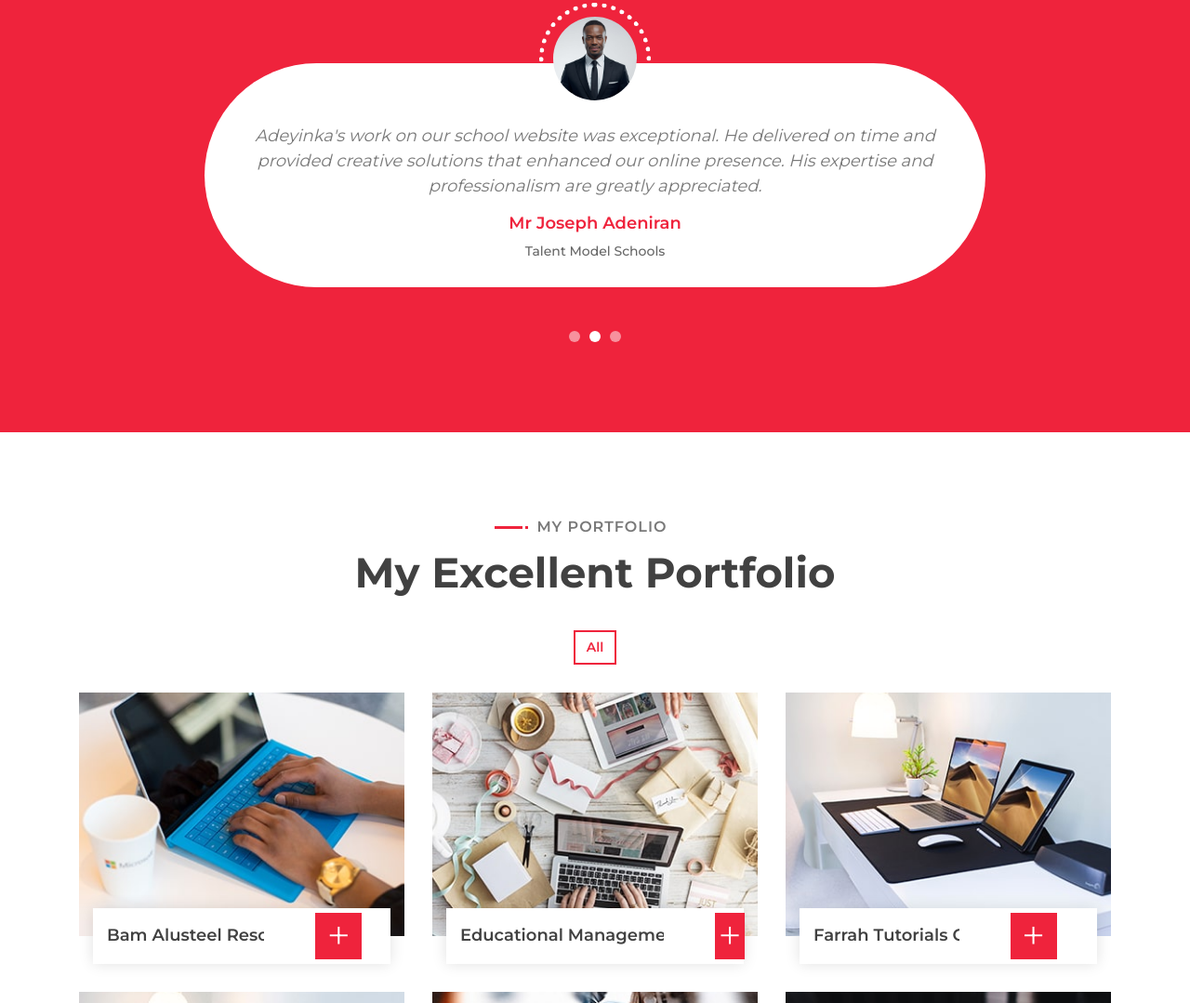
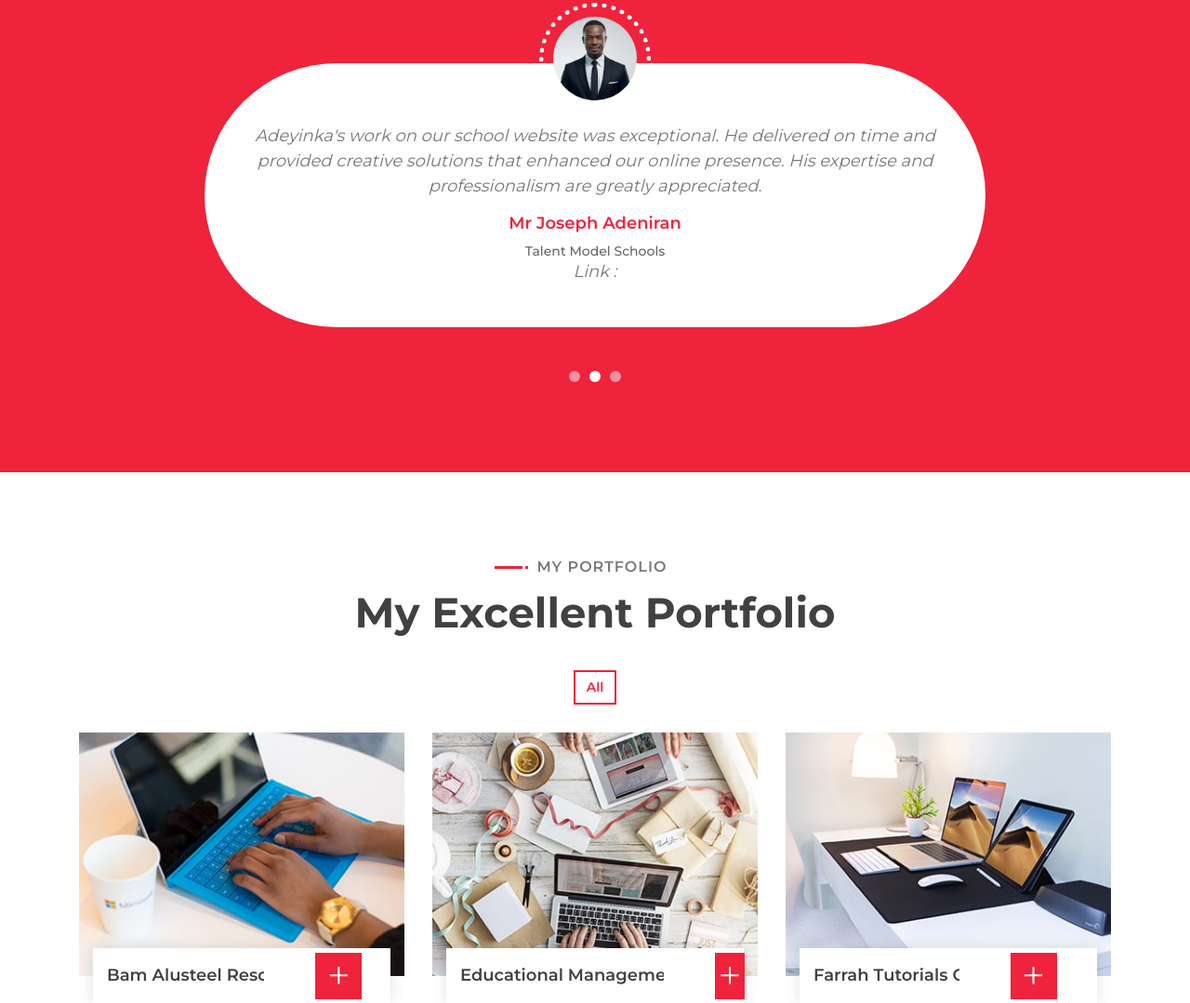
Before and after one commit to Adechris/portfolio, a website: page public/index.html in a window 1280 px wide. Shown: the part 2890-3969 px from the top of the page at 93% size. Drawn offline with nearby package versions, Linux system fonts and the light colour scheme.

Commit message:
committed

```diff
--- a/public/index.html
+++ b/public/index.html
@@ -276,6 +276,7 @@
                 </p>
                 <h3>Abiodun Mayowa</h3>
                 <h4>CEO, Asmato Laundry</h4>
+                <p> Link :<a href="https://"></a></p>
                 </div>
             </div>
             <div class="testimonial-item">
@@ -288,6 +289,7 @@
      His expertise and professionalism are greatly appreciated.</p>
                     <h3>Mr Joseph Adeniran</h3>
                     <h4>Talent Model Schools</h4>
+                      <p> Link :<a href="https://zerofill.com.ng/talent"></a></p>
                 </div>
             </div>
             <div class="testimonial-item">
```
